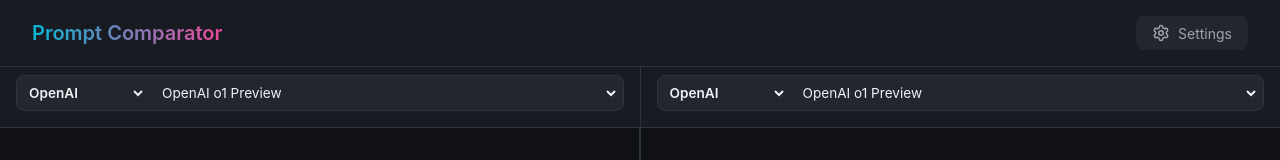
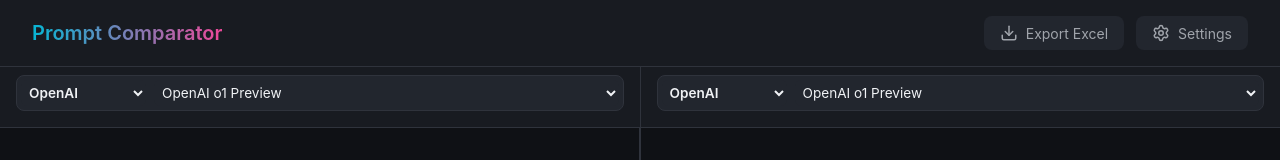
Before and after one commit to Dev-Bluelephant/Prompt-Comparator, a React (Vite) app: page / in a window 1280 px wide. Shown: the top 160 px of the page. Built offline with nearby package versions, Linux system fonts and the light colour scheme.

Commit message:
Fix: Make Export Excel button always visible

```diff
--- a/src/App.jsx
+++ b/src/App.jsx
@@ -191,6 +191,7 @@ function App() {
         onOpenSettings={() => setIsSettingsOpen(true)}
         onClear={handleClear}
         onExport={handleExport}
+        hasMessages={chatA.messages.length > 0 || chatB.messages.length > 0}
       />
 
       <ChatInterface
--- a/src/components/Layout/Header.jsx
+++ b/src/components/Layout/Header.jsx
@@ -38,7 +38,6 @@ const Header = ({ onOpenSettings, onClear, onExport, hasMessages }) => {
 
             <div style={{ display: 'flex', gap: '0.75rem' }}>
                 {hasMessages && (
-                    <>
                     <button
                         onClick={onClear}
                         style={{ ...buttonStyle, color: '#ef4444', backgroundColor: 'rgba(239, 68, 68, 0.1)' }}
@@ -47,18 +46,17 @@ const Header = ({ onOpenSettings, onClear, onExport, hasMessages }) => {
                         <Trash2 size={18} />
                         <span>Clear</span>
                     </button>
+                )}
                 <button
                     onClick={onExport}
                     style={buttonStyle}
-                            title="Export Dataset"
+                    title="Download Excel Dataset"
                     onMouseOver={(e) => e.currentTarget.style.color = 'var(--text-primary)'}
                     onMouseOut={(e) => e.currentTarget.style.color = 'var(--text-secondary)'}
                 >
                     <Download size={18} />
-                            <span>Export JSON</span>
+                    <span>Export Excel</span>
                 </button>
-                    </>
-                )}
 
                 <button
                     onClick={onOpenSettings}
```
Lines whose indentation alone changed are shown as unchanged.
